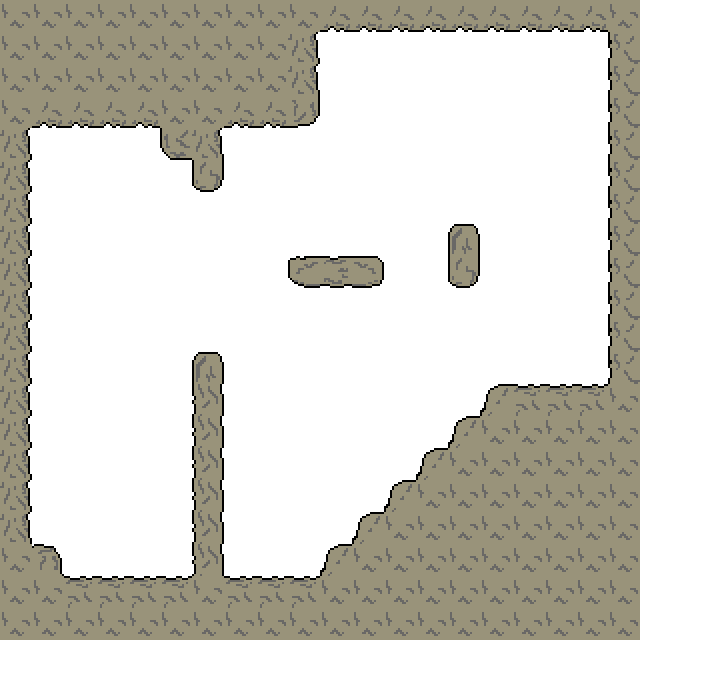
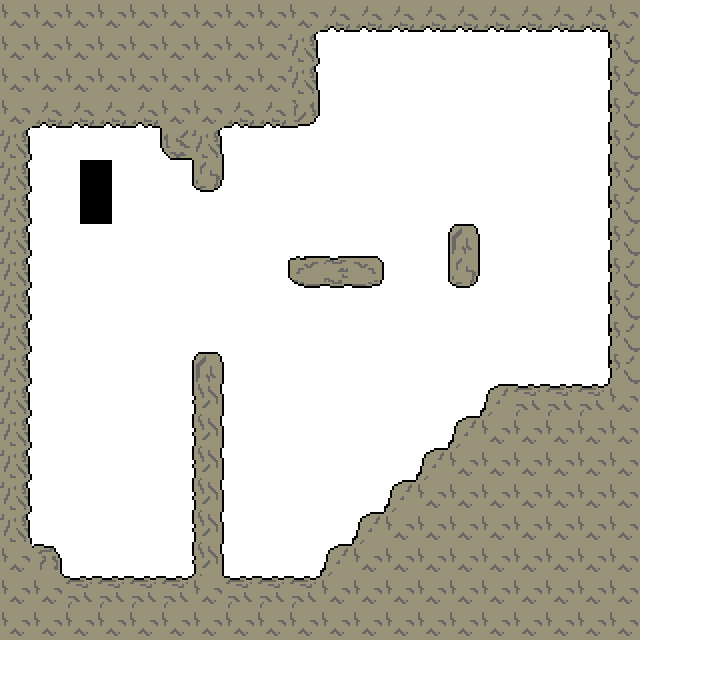
Before and after one commit to JAForbes/ld32, a website: page index.html in a window 1280 px wide. Shown: the whole page, without its empty margins (0-703 px from the left). Drawn offline with Linux system fonts and the light colour scheme.

Commit message:
Player renders with draw order system

```diff
--- a/app.js
+++ b/app.js
@@ -9,7 +9,8 @@ var game = C({
 		ratio: 1,
 		scale: 2
 	},
-	TileMaps: TileMaps
+	TileMaps: TileMaps,
+	DrawOrder: { groups: ['Sprite'] }
 })
 
 var level = C({
@@ -19,11 +20,21 @@ var level = C({
 	}
 })
 
+var player = C({
+	Location: { x: 40, y: 80 },
+	Dimensions: { width:16, height: 32 },
+	Sprite: { image: s_player },
+	Acceleration: { x:0, y:0 },
+	Velocity: { x:0, y: 0 }
+})
+
 
 
 var activeSystems = [
 	'Screen',
-	'DrawLevel'
+	//todo-james DrawLevel should just update level sprites instead.  So we have one place where we draw
+	'DrawLevel',
+	'DrawSprites'
 ]
 
 loop = function(){
@@ -32,4 +43,5 @@ loop = function(){
 	})
 	requestAnimationFrame(loop)
 }
-LoadTiles().then(loop)
+LoadTiles()
+	.then(loop)
--- a/c.js
+++ b/c.js
@@ -82,7 +82,7 @@
 		"ObjNum": addComponents,
 		"ObjStr": addComponents,
 
-		//todo could be confusing maybe id:4?
+		//todo getComponentsOfType could be confusing maybe id:4?
 		"Str": getComponentsOfType,
 		"Num": getEntityComponents,
 
--- a/index.html
+++ b/index.html
@@ -10,7 +10,11 @@ img {
     -ms-interpolation-mode: nearest-neighbor;
 }
 </style>
-<body></body>
+<body>
+	<div id='sprites'>
+		<img id='s_player' src='./img/player.png'></img>
+	</div>
+</body>
 <script src='lib/lodash.min.js'></script>
 <script src='lib/bluebird.min.js'></script>
 <script src='tiles/bigger.js'></script>
--- a/systems.js
+++ b/systems.js
@@ -52,5 +52,23 @@ systems = {
 
 
 		})
+	},
+
+	DrawSprites: function(){
+
+		_.each(C('DrawOrder'), function(drawOrder, id){
+			var screen = C('Screen',id)
+			drawOrder.groups.forEach(function(group){
+				_.each(C(group), function(someComponent, entity_id){
+					var sprite = C('Sprite',entity_id)
+					var location = C('Location',entity_id)
+					var dimensions = C('Dimensions',entity_id)
+
+					screen.context
+						.drawImage(sprite.image, location.x, location.y, dimensions.width, dimensions.height)
+
+				})
+			})
+		})
 	}
 }
--- a/tiles/bigger.js
+++ b/tiles/bigger.js
@@ -10,7 +10,7 @@
         {
          "data":[16, 16, 16, 16, 16, 16, 16, 16, 16, 16, 12, 12, 12, 12, 12, 12, 12, 12, 12, 16, 16, 16, 16, 16, 16, 16, 16, 16, 16, 14, 0, 0, 0, 0, 0, 0, 0, 0, 0, 8, 16, 16, 16, 16, 16, 16, 16, 16, 16, 14, 0, 0, 0, 0, 0, 0, 0, 0, 0, 8, 16, 12, 12, 12, 12, 16, 16, 12, 12, 10, 0, 0, 0, 0, 0, 0, 0, 0, 0, 8, 14, 0, 0, 0, 0, 4, 14, 0, 0, 0, 0, 0, 0, 0, 0, 0, 0, 0, 0, 8, 14, 0, 0, 0, 0, 0, 2, 0, 0, 0, 0, 0, 0, 0, 0, 0, 0, 0, 0, 8, 14, 0, 0, 0, 0, 0, 0, 0, 0, 0, 0, 0, 0, 0, 0, 0, 0, 0, 0, 8, 14, 0, 0, 0, 0, 0, 0, 0, 0, 0, 0, 0, 0, 0, 5, 0, 0, 0, 0, 8, 14, 0, 0, 0, 0, 0, 0, 0, 0, 3, 11, 9, 0, 0, 2, 0, 0, 0, 0, 8, 14, 0, 0, 0, 0, 0, 0, 0, 0, 0, 0, 0, 0, 0, 0, 0, 0, 0, 0, 8, 14, 0, 0, 0, 0, 0, 0, 0, 0, 0, 0, 0, 0, 0, 0, 0, 0, 0, 0, 8, 14, 0, 0, 0, 0, 0, 5, 0, 0, 0, 0, 0, 0, 0, 0, 0, 0, 0, 0, 8, 14, 0, 0, 0, 0, 0, 6, 0, 0, 0, 0, 0, 0, 0, 0, 7, 15, 15, 15, 16, 14, 0, 0, 0, 0, 0, 6, 0, 0, 0, 0, 0, 0, 0, 7, 16, 16, 16, 16, 16, 14, 0, 0, 0, 0, 0, 6, 0, 0, 0, 0, 0, 0, 7, 16, 16, 16, 16, 16, 16, 14, 0, 0, 0, 0, 0, 6, 0, 0, 0, 0, 0, 7, 16, 16, 16, 16, 16, 16, 16, 14, 0, 0, 0, 0, 0, 6, 0, 0, 0, 0, 7, 16, 16, 16, 16, 16, 16, 16, 16, 16, 13, 0, 0, 0, 0, 6, 0, 0, 0, 7, 16, 16, 16, 16, 16, 16, 16, 16, 16, 16, 16, 15, 15, 15, 15, 16, 15, 15, 15, 16, 16, 16, 16, 16, 16, 16, 16, 16, 16, 16, 16, 16, 16, 16, 16, 16, 16, 16, 16, 16, 16, 16, 16, 16, 16, 16, 16, 16, 16],
          "height":20,
-         "name":"Tile Layer 1",
+         "name":"Walls",
          "opacity":1,
          "type":"tilelayer",
          "visible":true,
@@ -21,7 +21,7 @@
         {
          "data":[0, 0, 0, 0, 0, 0, 0, 0, 0, 0, 0, 0, 0, 0, 0, 0, 0, 0, 0, 0, 0, 0, 0, 0, 0, 0, 0, 0, 0, 0, 0, 0, 0, 0, 0, 0, 0, 0, 0, 0, 0, 0, 0, 0, 0, 0, 0, 0, 0, 0, 0, 0, 0, 0, 0, 0, 0, 0, 0, 0, 0, 0, 0, 0, 0, 0, 0, 0, 0, 0, 0, 0, 0, 0, 0, 0, 0, 0, 0, 0, 0, 0, 0, 0, 0, 0, 0, 0, 0, 0, 0, 0, 0, 0, 0, 0, 0, 0, 0, 0, 0, 0, 0, 0, 0, 0, 0, 0, 0, 0, 0, 0, 0, 0, 0, 0, 0, 0, 0, 0, 0, 0, 0, 0, 0, 0, 0, 0, 0, 0, 0, 0, 0, 0, 0, 0, 0, 0, 0, 0, 0, 0, 0, 0, 0, 0, 0, 0, 0, 0, 0, 0, 0, 0, 0, 0, 0, 0, 0, 0, 0, 0, 0, 0, 0, 0, 0, 0, 0, 0, 0, 0, 0, 0, 0, 0, 0, 0, 0, 0, 0, 0, 0, 0, 0, 0, 0, 0, 0, 0, 0, 0, 0, 0, 0, 0, 0, 0, 0, 0, 0, 0, 0, 0, 0, 0, 0, 0, 0, 0, 0, 0, 0, 0, 0, 0, 0, 0, 0, 0, 0, 0, 0, 0, 0, 0, 0, 0, 0, 0, 0, 0, 0, 0, 0, 0, 0, 0, 0, 0, 0, 0, 0, 0, 0, 0, 0, 0, 0, 0, 0, 0, 0, 0, 0, 0, 0, 0, 0, 0, 0, 0, 0, 0, 0, 0, 0, 0, 0, 0, 0, 0, 0, 0, 0, 0, 0, 0, 0, 0, 0, 0, 0, 0, 0, 0, 0, 0, 0, 0, 0, 0, 0, 0, 0, 0, 0, 0, 0, 0, 0, 0, 0, 0, 0, 0, 0, 0, 0, 0, 0, 0, 0, 0, 0, 0, 0, 0, 0, 0, 0, 0, 0, 0, 0, 0, 0, 0, 0, 0, 0, 0, 0, 0, 0, 0, 0, 0, 0, 0, 0, 0, 0, 0, 0, 0, 0, 0, 0, 0, 0, 0, 0, 0, 0, 0, 0, 0, 0, 0, 0, 0, 0, 0, 0, 0, 0, 0, 0, 0, 0, 0, 0, 0, 0, 0, 0, 0, 0, 0, 0, 0, 0, 0, 0, 0, 0, 0, 0, 0, 0, 0, 0, 0, 0, 0, 0, 0, 0, 0],
          "height":20,
-         "name":"Tile Layer 2",
+         "name":"Player",
          "opacity":1,
          "type":"tilelayer",
          "visible":true,
```
Also changed, not shown: img/player.png (added), 5 other files.
